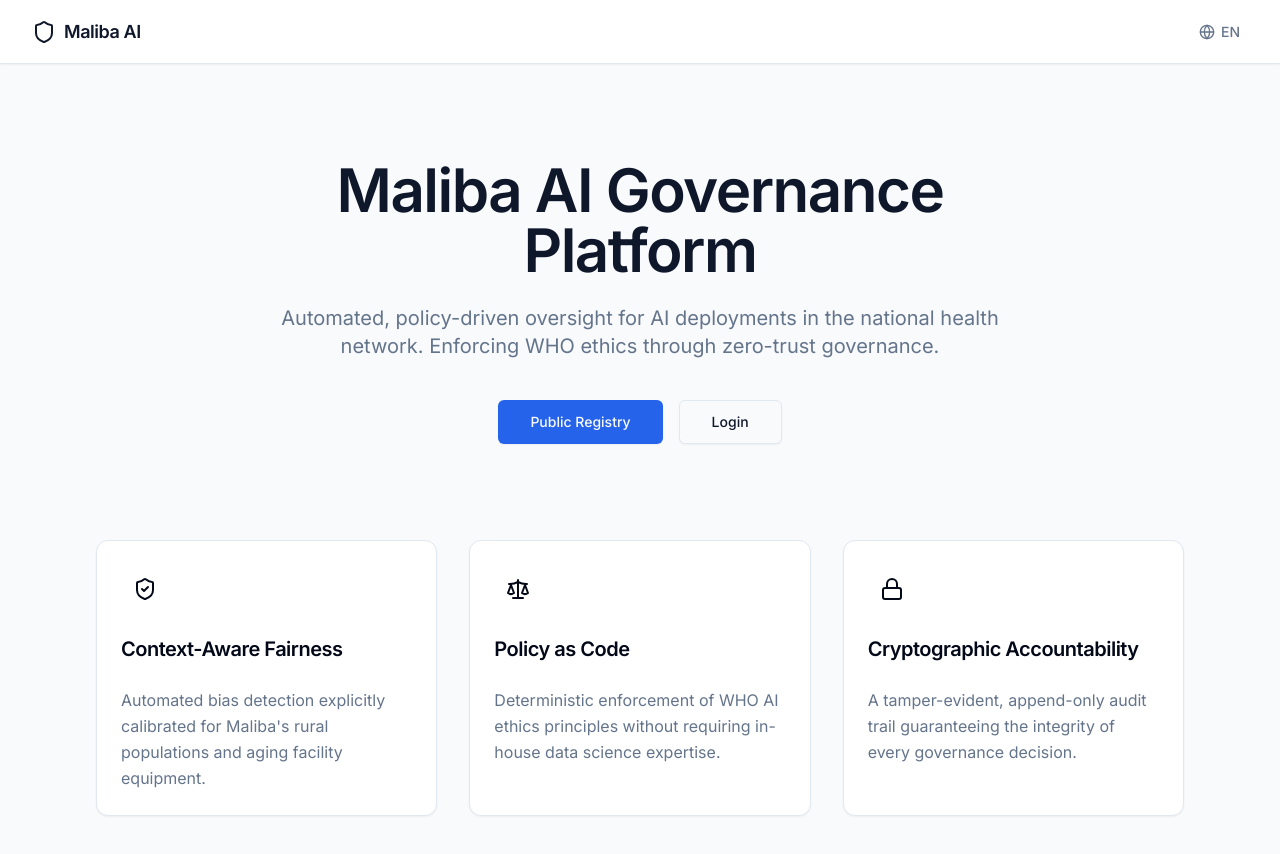
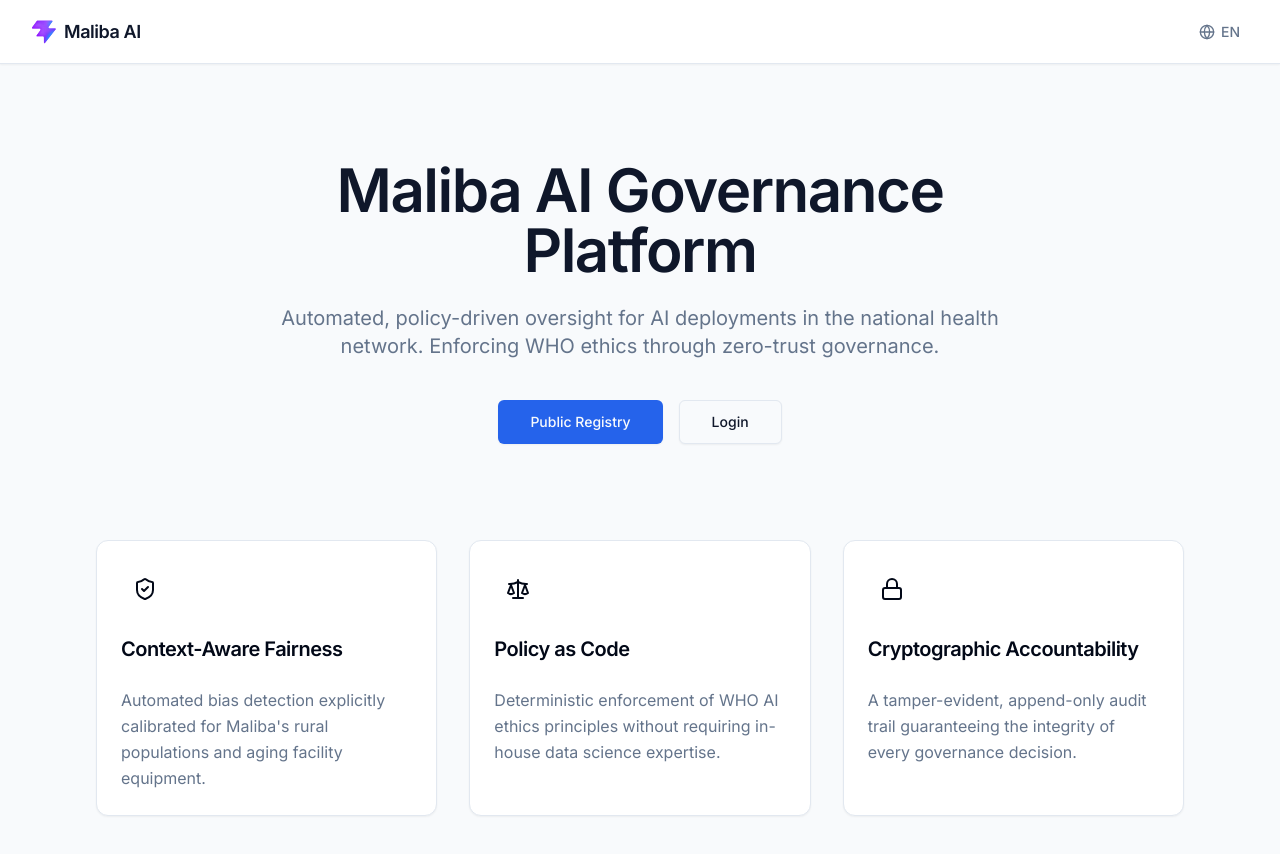
Before and after one commit to Havishh-k/Magp-Togaf, a React (Vite) app in the folder frontend/: page / in a window 1280 px wide. Shown: the top 854 px of the page. Built offline with nearby package versions, Linux system fonts and the light colour scheme; no server answers.

Commit message:
Replace generic shield icons with actual favicon logo

```diff
--- a/frontend/src/components/Layout.jsx
+++ b/frontend/src/components/Layout.jsx
@@ -34,12 +34,12 @@ export default function Layout() {
         <div className="h-16 flex items-center justify-between px-4 border-b border-primary-800">
           {sidebarOpen && (
             <div className="flex items-center gap-2 overflow-hidden whitespace-nowrap animate-in fade-in">
-              <Shield className="w-6 h-6 text-primary-400 shrink-0" />
+              <img src="/favicon.svg" alt="Maliba Logo" className="w-6 h-6 shrink-0" />
               <span className="font-bold tracking-tight text-white">Maliba AI</span>
             </div>
           )}
           {!sidebarOpen && (
-            <Shield className="w-6 h-6 text-primary-400 mx-auto shrink-0" />
+            <img src="/favicon.svg" alt="Maliba Logo" className="w-6 h-6 mx-auto shrink-0" />
           )}
         </div>
 
--- a/frontend/src/pages/LandingPage.jsx
+++ b/frontend/src/pages/LandingPage.jsx
@@ -18,7 +18,7 @@ export default function LandingPage() {
       {/* Global Header */}
       <header className="h-16 bg-white border-b border-slate-200 sticky top-0 z-10 flex items-center justify-between px-4 sm:px-6 lg:px-8 shadow-sm">
         <div className="flex items-center gap-2">
-          <Shield className="w-6 h-6 text-primary-600 shrink-0" />
+          <img src="/favicon.svg" alt="Maliba Logo" className="w-6 h-6 shrink-0" />
           <span className="font-bold tracking-tight text-slate-900 text-lg">Maliba AI</span>
         </div>
         <button
--- a/frontend/src/pages/Login.jsx
+++ b/frontend/src/pages/Login.jsx
@@ -43,7 +43,7 @@ export default function Login() {
       <Card className="max-w-md w-full shadow-lg border-border">
         <CardHeader className="flex flex-col items-center space-y-2 text-center pb-6">
           <div className="w-12 h-12 bg-primary/10 text-primary rounded-full flex items-center justify-center mb-2">
-            <Shield className="w-6 h-6" />
+            <img src="/favicon.svg" alt="Maliba Logo" className="w-8 h-8" />
           </div>
           <CardTitle className="text-2xl font-bold">Sign In</CardTitle>
           <CardDescription>Maliba AI Governance Platform</CardDescription>
--- a/frontend/src/pages/PublicRegistry.jsx
+++ b/frontend/src/pages/PublicRegistry.jsx
@@ -135,7 +135,7 @@ export default function PublicRegistry() {
     <div className="min-h-screen bg-slate-50 dark:bg-slate-950 text-slate-900 dark:text-slate-100 font-sans flex flex-col">
       <header className="h-16 bg-white dark:bg-slate-900 border-b border-slate-200 dark:border-slate-800 sticky top-0 z-10 flex items-center px-4 sm:px-6 lg:px-8 shadow-sm">
         <div className="flex items-center gap-2 flex-1">
-          <ShieldCheck className="w-6 h-6 text-primary-600 dark:text-primary-400 shrink-0" />
+          <img src="/favicon.svg" alt="Maliba Logo" className="w-6 h-6 shrink-0" />
           <span className="font-bold tracking-tight text-slate-900 dark:text-white text-lg">Maliba Public Registry</span>
         </div>
         <Button variant="ghost" onClick={() => navigate('/')} className="gap-2">
--- a/frontend/src/pages/Register.jsx
+++ b/frontend/src/pages/Register.jsx
@@ -50,7 +50,7 @@ export default function Register() {
       <Card className="max-w-md w-full shadow-lg border-border">
         <CardHeader className="flex flex-col items-center space-y-2 text-center pb-6">
           <div className="w-12 h-12 bg-primary/10 text-primary rounded-full flex items-center justify-center mb-2">
-            <Shield className="w-6 h-6" />
+            <img src="/favicon.svg" alt="Maliba Logo" className="w-8 h-8" />
           </div>
           <CardTitle className="text-2xl font-bold">Register Vendor</CardTitle>
           <CardDescription>Join the Maliba AI Governance Platform</CardDescription>
```
